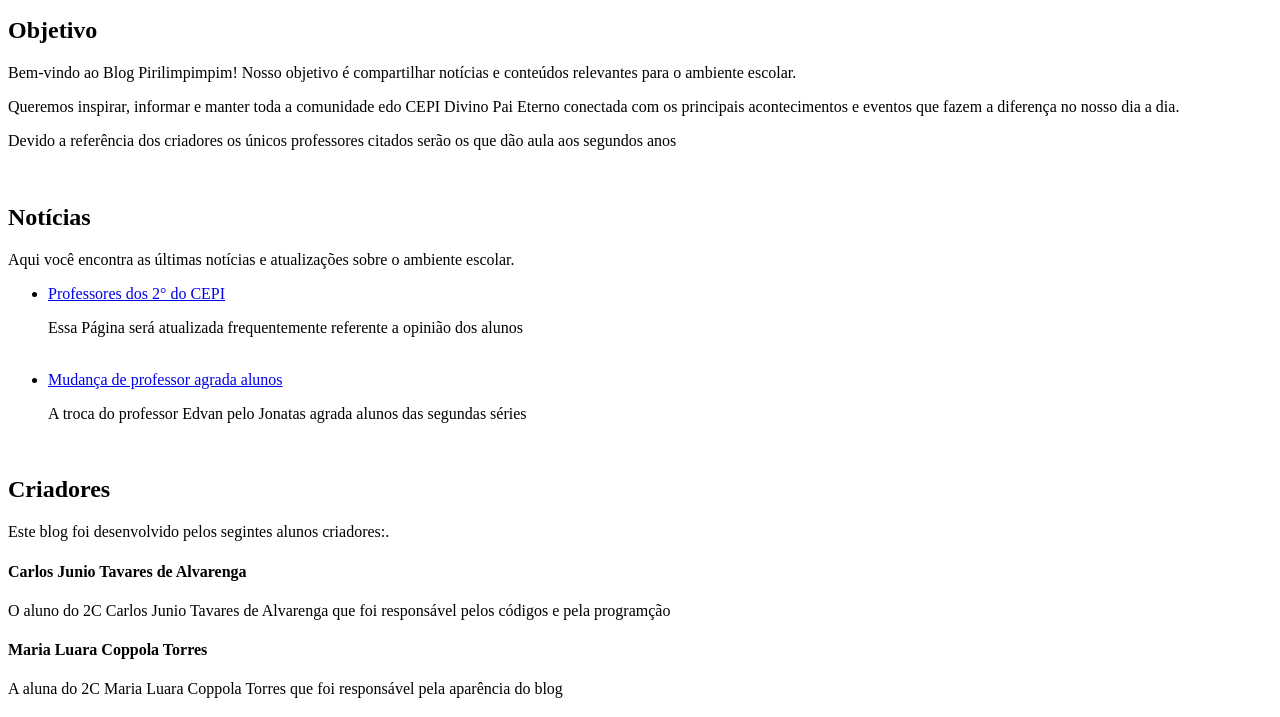
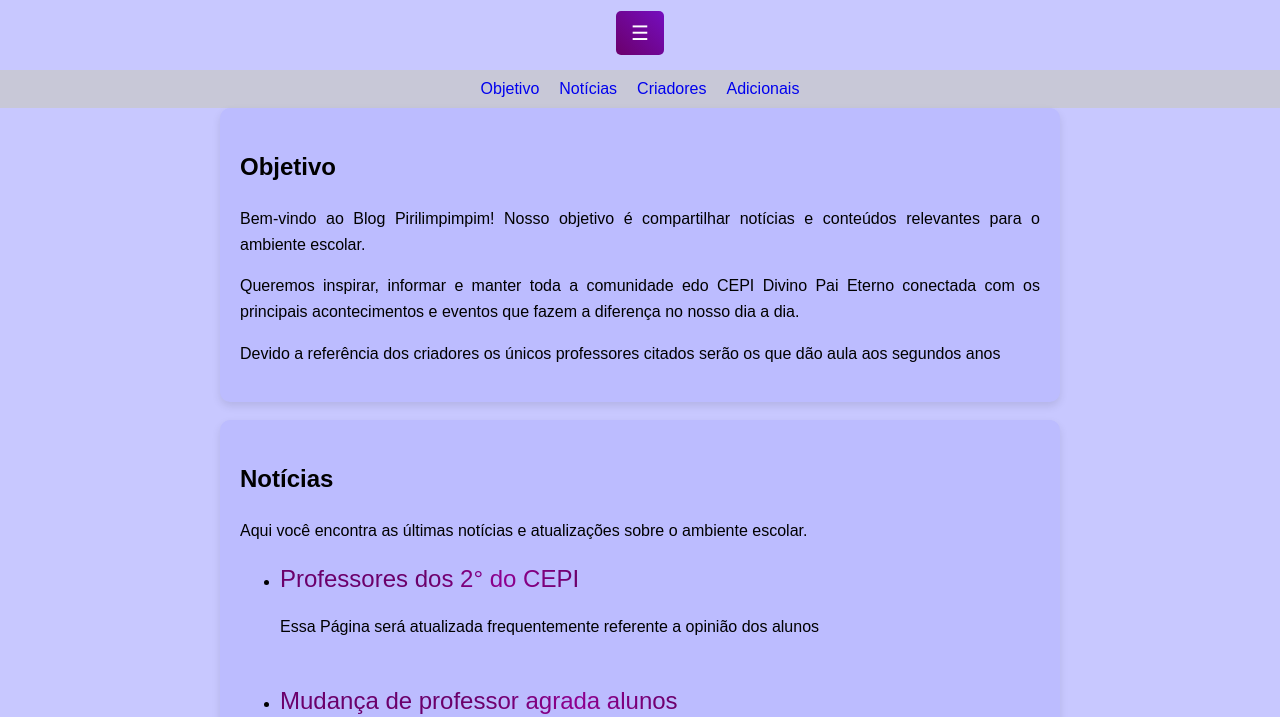
Before and after one commit to zyxon0911/BLOGpirilimpimpim, a plain HTML site: page index.html in a window 1280 px wide. Shown: the part 143-860 px from the top of the page. Drawn offline with Linux system fonts and the light colour scheme.

Commit message:
index.html

```diff
--- a/index.html
+++ b/index.html
@@ -4,7 +4,7 @@
       <meta charset="UTF-8">
       <meta name="viewport" content="width=device-width, initial-scale=1.0">
       <title>Blog Pirilimpimpim</title>
-    <link id="theme-style" rel="stylesheet" href="styles/default.css">
+    <link id="theme-style" rel="stylesheet" href="styles_default.css">
    </head>
    <body class="inicio">
       <header>
```
